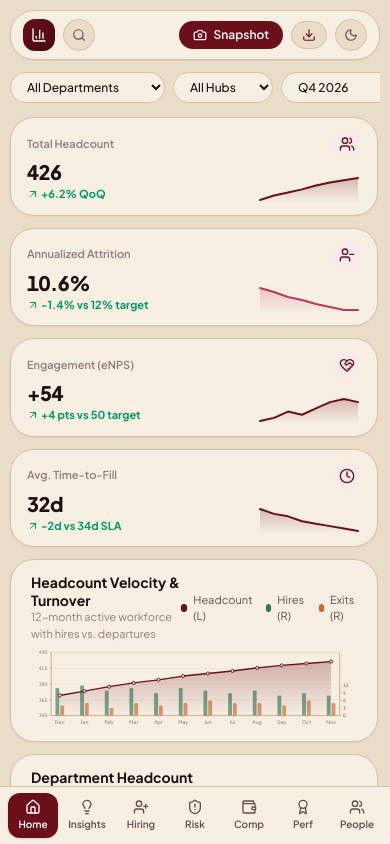
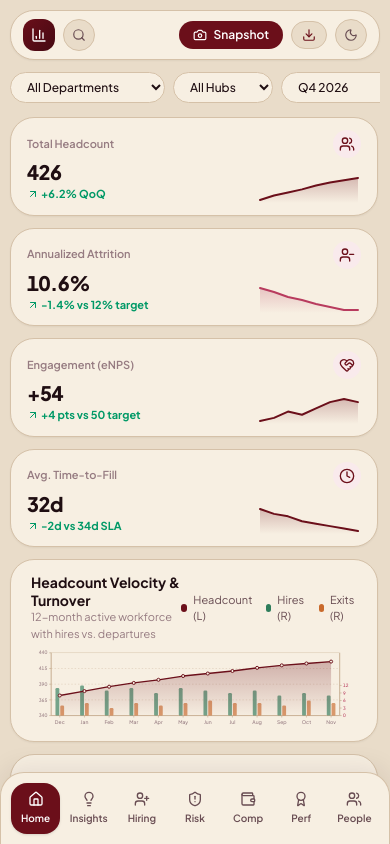
Before and after one commit to hermceeelabs/crimsonpulse-hr-dashboard, a React (Vite) app: page / in a window 390 px wide. Shown: the top 844 px of the page. Built offline with nearby package versions, Linux system fonts and the light colour scheme.

Commit message:
Increase mobile navbar height and add rounded top corners

```diff
--- a/src/App.tsx
+++ b/src/App.tsx
@@ -461,7 +461,7 @@ export function App() {
       {/* Desktop: zero-scroll single-screen; Mobile: natural scroll + bottom navbar */}
       <div
         ref={dashboardRef}
-        className="min-h-screen lg:h-full w-full lg:overflow-hidden flex bg-[var(--bg-canvas)] text-[var(--text-primary)] p-2.5 sm:p-3.5 pb-20 lg:pb-3.5 gap-3"
+        className="min-h-screen lg:h-full w-full lg:overflow-hidden flex bg-[var(--bg-canvas)] text-[var(--text-primary)] p-2.5 sm:p-3.5 pb-24 lg:pb-3.5 gap-3"
       >
         {/* Slim Icon-Only Left Sidebar Rail (desktop lg+ only) */}
         <aside className="hidden lg:flex relative z-30 w-16 shrink-0 h-full flex-col items-center justify-between py-4 rounded-3xl border border-[var(--border-subtle)] bg-[var(--bg-surface)] shadow-xs overflow-visible">
@@ -1591,11 +1591,11 @@ export function App() {
         </div>
       </div>
 
-      {/* Mobile Bottom Navigation Bar (< lg, docked flush to bottom) */}
+      {/* Mobile Bottom Navigation Bar (< lg, docked flush to bottom with rounded top corners) */}
       <nav
         data-snapshot-ignore="true"
         aria-label="Mobile navigation"
-        className="fixed bottom-0 inset-x-0 z-40 lg:hidden border-t border-[var(--border-subtle)] bg-[var(--bg-surface)] px-2 py-1.5 flex items-center justify-between gap-1 overflow-x-auto"
+        className="fixed bottom-0 inset-x-0 z-40 lg:hidden rounded-t-3xl border-t border-x border-[var(--border-subtle)] bg-[var(--bg-surface)] shadow-[0_-6px_24px_rgba(38,6,11,0.08)] px-2.5 py-2.5 flex items-center justify-between gap-1 overflow-x-auto"
       >
         {RAIL_ITEMS.map((item) => {
           const Icon = item.icon;
@@ -1605,7 +1605,7 @@ export function App() {
               key={item.id}
               type="button"
               onClick={() => setActiveTab(item.id)}
-              className={`flex-1 min-w-[46px] flex flex-col items-center justify-center gap-0.5 rounded-xl py-1.5 px-1 text-[10px] font-semibold transition cursor-pointer ${
+              className={`flex-1 min-w-[48px] flex flex-col items-center justify-center gap-1 rounded-2xl py-2 px-1 text-[10px] font-semibold transition cursor-pointer ${
                 isActive
                   ? 'bg-[#6B0F1A] text-white shadow-sm'
                   : 'text-[var(--text-secondary)] hover:text-[#6B0F1A]'
```
